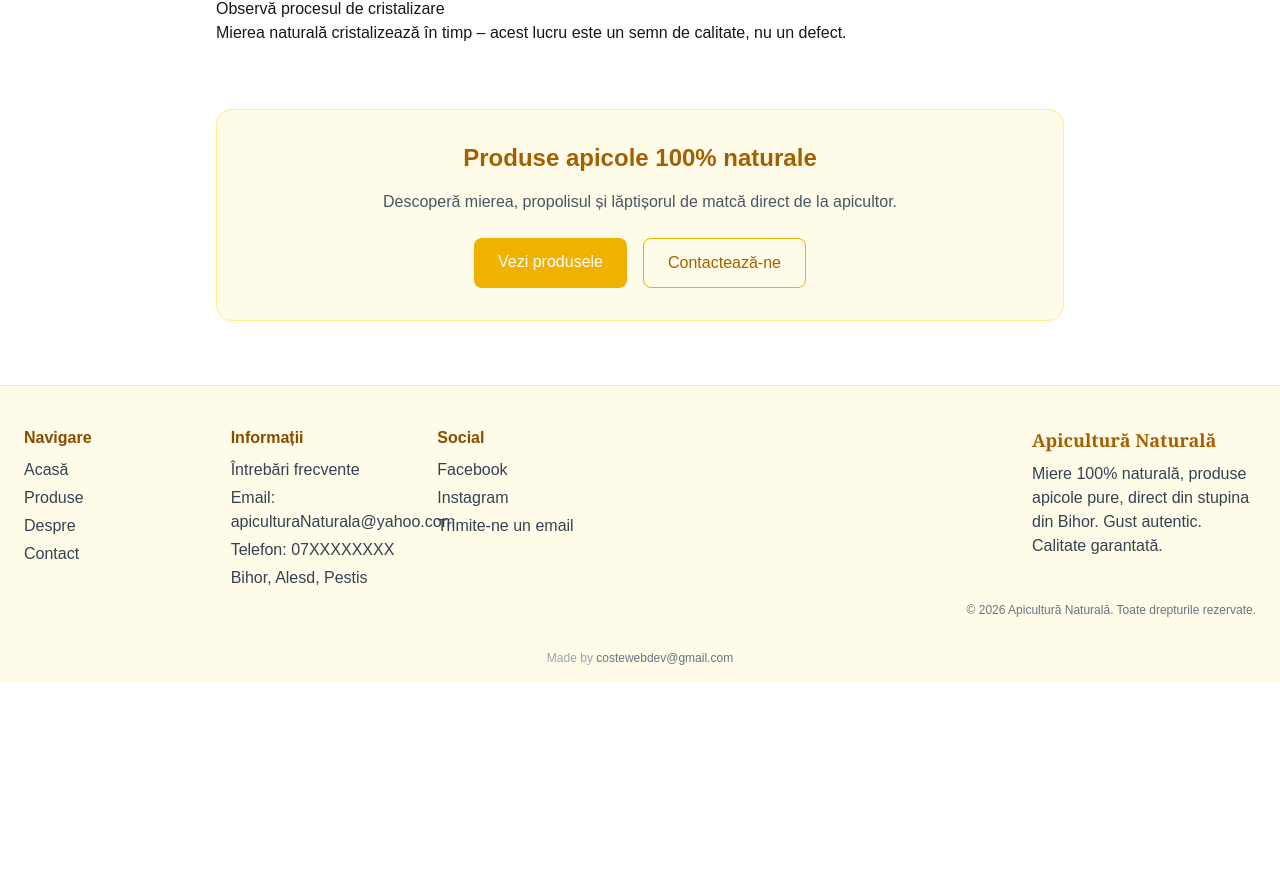
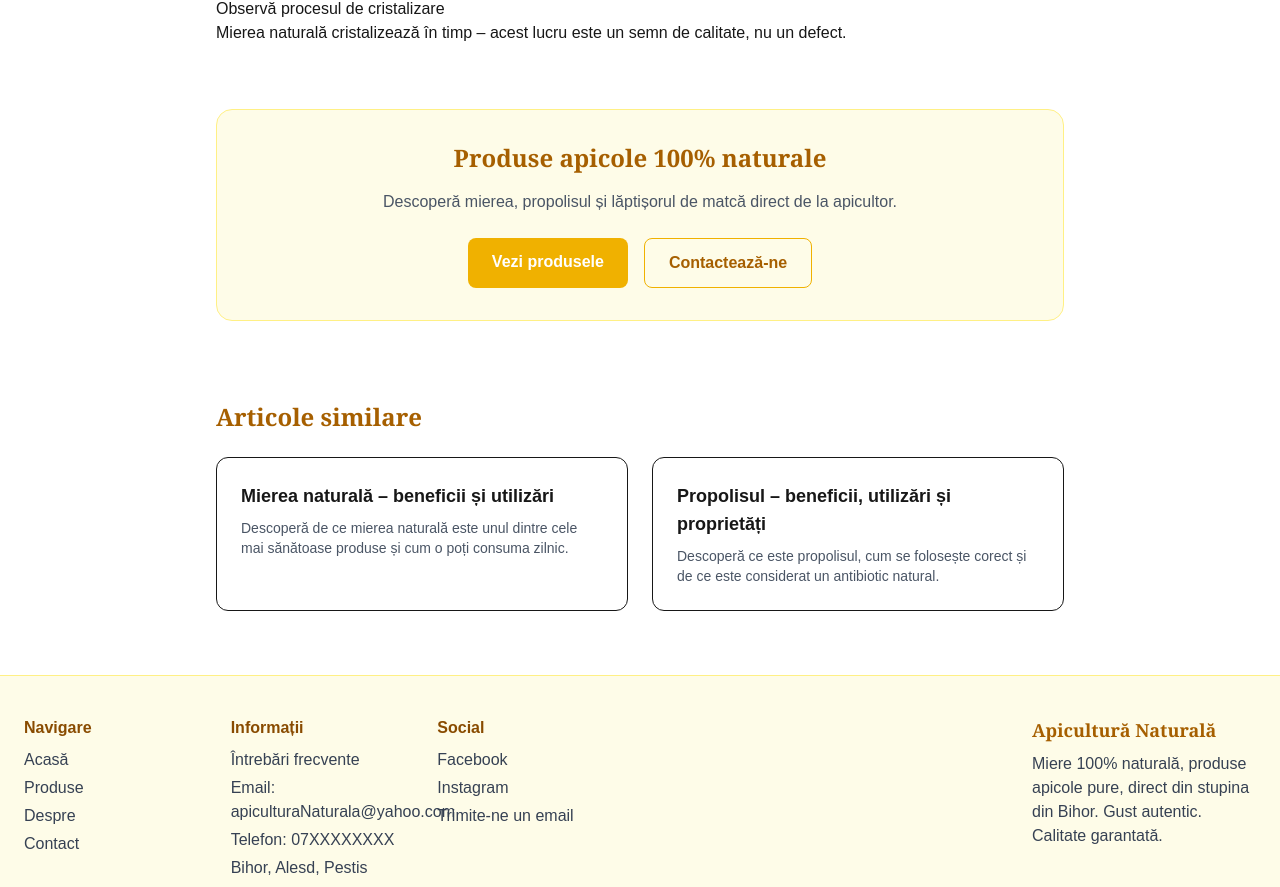
Before and after one commit to ionutpetru4046/Website-Apicultura, a Next.js app: page /blog/cum-alegi-mierea-naturala-autentica in a window 1280 px wide. Shown: the part 856-1743 px from the top of the page. Before the commit the page ends 1538 px from the top, so only its background shows below. Built offline with nearby package versions, Linux system fonts and the light colour scheme; a web font is replaced by a local one.

Commit message:
UX added to blog section and added more articles

```diff
--- a/app/blog/[slug]/page.tsx
+++ b/app/blog/[slug]/page.tsx
@@ -17,9 +17,13 @@ export default async function BlogPostPage({ params }: Props) {
     notFound();
   }
 
+  const relatedPosts = posts
+    .filter((p) => p.slug !== post.slug)
+    .slice(0, 2);
+
   return (
     <article className="max-w-4xl mx-auto px-6 py-16">
-      {/* Cover */}
+      {/* Breadcrumb */}
       <nav className="text-sm text-gray-500 mb-6">
         <Link href="/" className="hover:underline">
           Acasă
@@ -31,15 +35,19 @@ export default async function BlogPostPage({ params }: Props) {
         <span className="mx-2">→</span>
         <span className="text-gray-700">{post.title}</span>
       </nav>
+
+      {/* Cover */}
+      {post.cover && (
         <div className="relative w-full h-[260px] md:h-[360px] rounded-2xl overflow-hidden shadow-lg mb-10">
           <Image
             src={post.cover}
             alt={post.title}
             fill
-          className="w-full h-[320px] object-cover rounded-2xl mb-10 shadow"
+            className="object-cover"
             priority
           />
         </div>
+      )}
 
       {/* Header */}
       <header className="mb-10">
@@ -48,41 +56,72 @@ export default async function BlogPostPage({ params }: Props) {
         </h1>
 
         <p className="text-sm text-gray-500">
-          Publicat la {new Date(post.date).toLocaleDateString("ro-RO")}
+          Publicat la{" "}
+          {new Date(post.date).toLocaleDateString("ro-RO")}
         </p>
       </header>
 
       {/* Content */}
       <section
-        className="prose prose-lg max-w-none prose-h2:text-yellow-700 prose-a:text-yellow-600 prose-ul:list-disc prose-ul:pl-6"
+        className="prose prose-lg max-w-none
+          prose-h2:text-yellow-700
+          prose-a:text-yellow-600
+          prose-ul:list-disc prose-ul:pl-6"
         dangerouslySetInnerHTML={{ __html: post.content }}
       />
 
       {/* CTA */}
       <div className="mt-16 bg-yellow-50 border border-yellow-200 rounded-2xl p-8 text-center">
-        <h3 className="text-2xl font-semibold text-yellow-700 mb-4">
+        <h3 className="text-2xl font-serif font-bold text-yellow-700 mb-4">
           Produse apicole 100% naturale
         </h3>
+
         <p className="text-gray-600 mb-6">
-          Descoperă mierea, propolisul și lăptișorul de matcă direct de la
-          apicultor.
+          Descoperă mierea, propolisul și lăptișorul de matcă direct de la apicultor.
         </p>
 
         <div className="flex flex-col sm:flex-row gap-4 justify-center">
-          <a
+          <Link
             href="/produse"
-            className="bg-yellow-500 hover:bg-yellow-600 text-white px-6 py-3 rounded-lg font-medium transition"
+            className="bg-yellow-500 hover:bg-yellow-600 text-white px-6 py-3 rounded-lg font-semibold transition"
           >
             Vezi produsele
-          </a>
-          <a
+          </Link>
+
+          <Link
             href="/contact"
-            className="border border-yellow-500 text-yellow-700 px-6 py-3 rounded-lg font-medium hover:bg-yellow-100 transition"
+            className="border border-yellow-500 text-yellow-700 px-6 py-3 rounded-lg font-semibold hover:bg-yellow-100 transition"
           >
             Contactează-ne
-          </a>
+          </Link>
         </div>
       </div>
+
+      {/* Articole similare */}
+      {relatedPosts.length > 0 && (
+        <section className="mt-20">
+          <h3 className="text-2xl font-serif font-bold mb-6 text-yellow-700">
+            Articole similare
+          </h3>
+
+          <div className="grid md:grid-cols-2 gap-6">
+            {relatedPosts.map((p) => (
+              <Link
+                key={p.slug}
+                href={`/blog/${p.slug}`}
+                className="block border rounded-xl p-6 hover:shadow-lg transition"
+              >
+                <h4 className="text-lg font-semibold mb-2">
+                  {p.title}
+                </h4>
+                <p className="text-gray-600 text-sm">
+                  {p.excerpt}
+                </p>
+              </Link>
+            ))}
+          </div>
+        </section>
+      )}
     </article>
   );
 }
```
Lines whose indentation alone changed are shown as unchanged.
